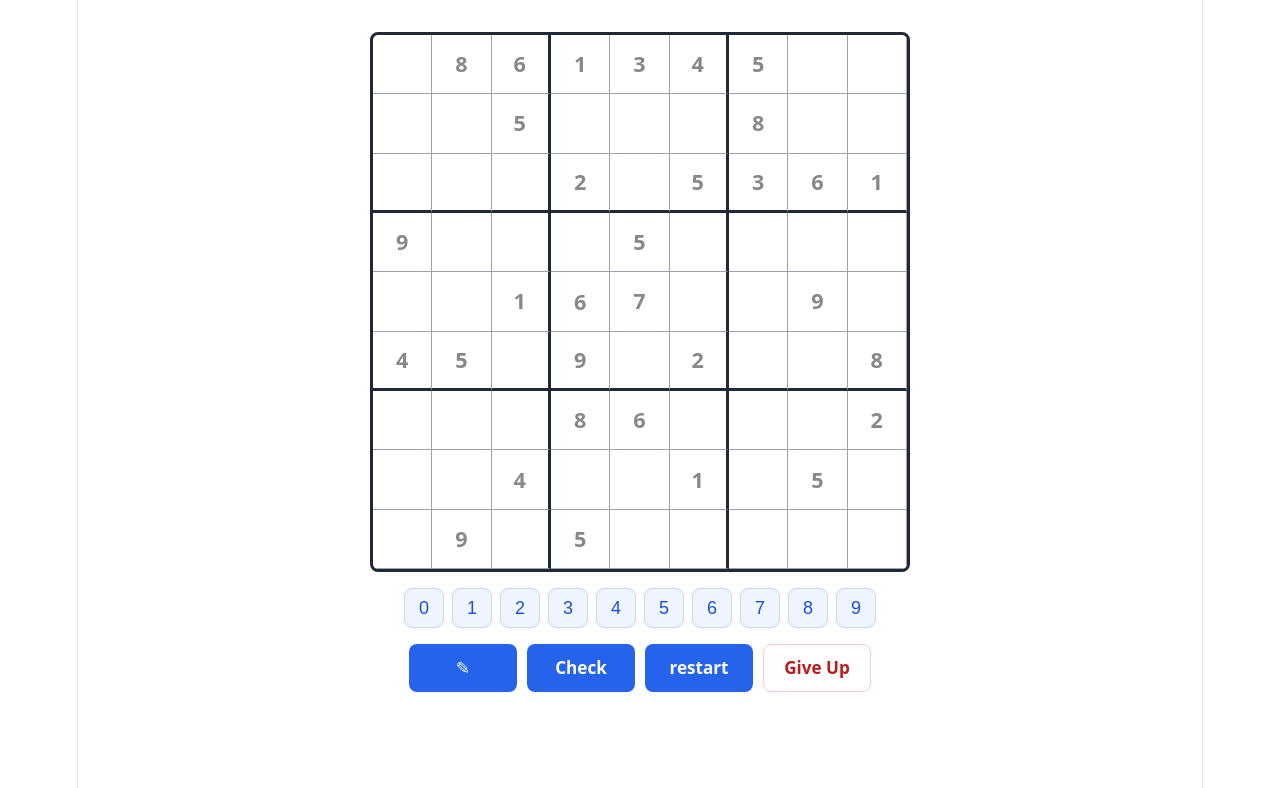
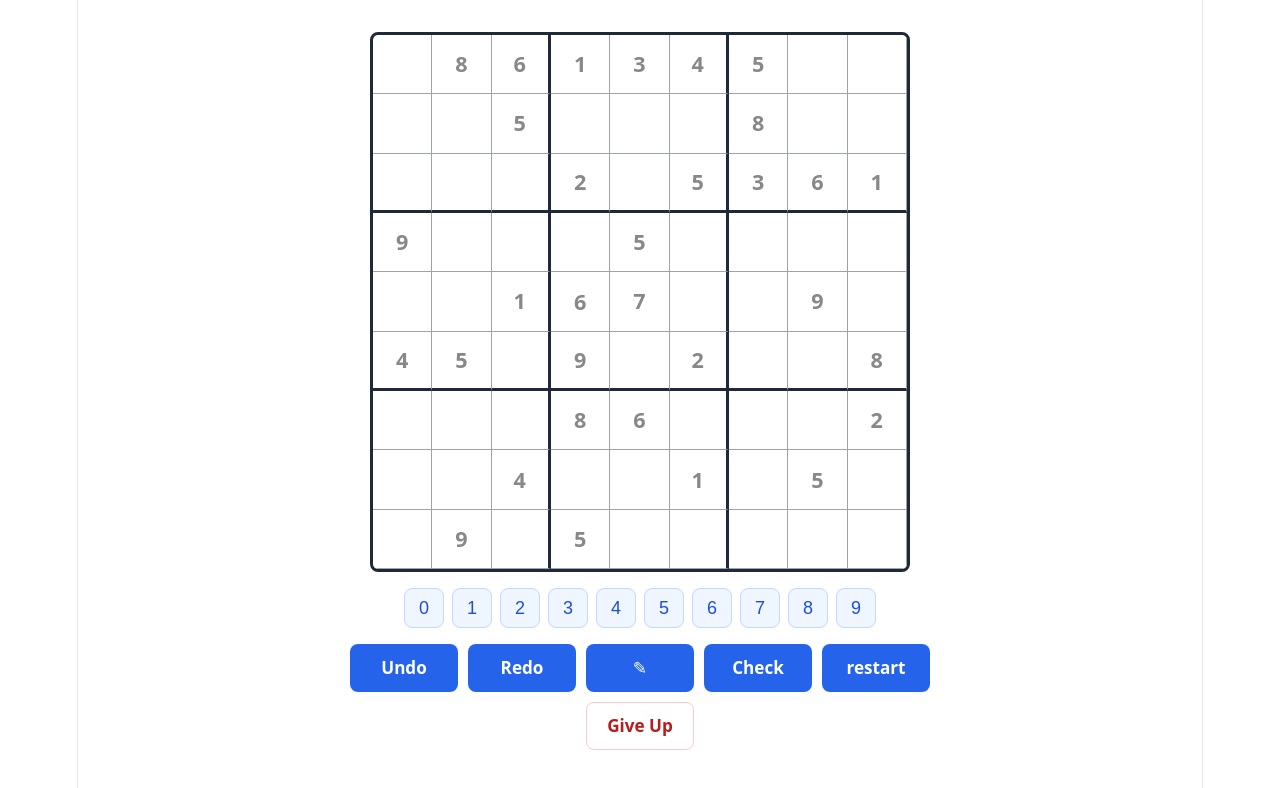
Before and after one commit to Ocean1198/sudoku, a React (Vite) app: page / in a window 1280 px wide. Shown: the top 788 px of the page. Built offline with nearby package versions, Linux system fonts and the light colour scheme.

Commit message:
feat: add undo/redo functionality

```diff
--- a/src/components/GameControls.tsx
+++ b/src/components/GameControls.tsx
@@ -3,15 +3,31 @@ import styles from './GameControls.module.css';
 type GameControlsProps = {
   disabled: boolean;
   isMemoMode: boolean;
+  onUndo: () => void;
+  onRedo: () => void;
   onMemo: () => void;
   onCheck: () => void;
   onRestart: () => void;
   onGiveUp: () => void;
 };
 
-function GameControls({ disabled, isMemoMode, onMemo, onCheck, onRestart, onGiveUp } : GameControlsProps) {
+function GameControls({ disabled, isMemoMode, onUndo, onRedo, onMemo, onCheck, onRestart, onGiveUp } : GameControlsProps) {
   return (
     <div className={styles.controls}>
+      <button
+        className={styles.checkButton}
+        onClick={onUndo}
+        disabled={disabled}
+      >
+        Undo
+      </button>
+      <button
+        className={styles.checkButton}
+        onClick={onRedo}
+        disabled={disabled}
+      >
+        Redo
+      </button>
       <button
         className={`${styles.checkButton} ${isMemoMode ? styles.memoActive : ''}`}
         onClick={onMemo}
--- a/src/components/SudokuGame.tsx
+++ b/src/components/SudokuGame.tsx
@@ -56,6 +56,17 @@ function SudokuGame() {
     level: 0
   });
 
+  type Move = {
+    row: number;
+    col: number;
+    prevValue: number;
+    newValue: number;
+    prevMemo: number[];
+    newMemo: number[];
+  }
+  const [undoStack, setUndoStack] = useState<Move[]>([]);
+  const [redoStack, setRedoStack] = useState<Move[]>([]);
+
   const generateSudoku = (br: number, bc: number, level: number, seed?: number) => {
     const game = createGame(br, bc, level, seed);
     setSolution(game.answer);
@@ -98,6 +109,15 @@ function SudokuGame() {
     if (selected === null) return;
     if (puzzle[selected.row][selected.col] !== 0) return;
     if (current[selected.row][selected.col].value === value) return;
+    undoStack.push({
+      row: selected.row,
+      col: selected.col,
+      prevValue: current[selected.row][selected.col].value,
+      newValue: value,
+      prevMemo: memoBoard[selected.row][selected.col],
+      newMemo: []
+    });
+    redoStack.length = 0;
     setCurrent(prev => {
       const next = prev.map(row => row.slice());
       next[selected.row][selected.col].isUserInput = true;
@@ -116,18 +136,71 @@ function SudokuGame() {
     if (selected === null) return;
     if (puzzle[selected.row][selected.col] !== 0) return;
     if (current[selected.row][selected.col].value !== 0) return;
+
+    const prevMemo = memoBoard[selected.row][selected.col];
+    let newMemo: number[];
+
+    if (value === 0) {
+        newMemo = [];
+    } else if (prevMemo.includes(value)) {
+      newMemo = prevMemo.filter(num => num !== value);
+    } else {
+      newMemo = [...prevMemo, value].sort((a, b) => a - b);
+    }
+
+    undoStack.push({
+      row: selected.row,
+      col: selected.col,
+      prevValue: 0,
+      newValue: 0,
+      prevMemo: prevMemo,
+      newMemo: newMemo
+    });
+    redoStack.length = 0;
+
     setMemoBoard(prev => {
       const next = prev.map(row => row.map(cell => [...cell]));
-      const cell = next[selected.row][selected.col];
-      if (value === 0) {
-        next[selected.row][selected.col] = [];
-      } else if (cell.includes(value)) {
-        next[selected.row][selected.col] = cell.filter(num => num !== value);
-      } else {
-        next[selected.row][selected.col] = [...cell, value].sort((a, b) => a - b);;
-      }
+      next[selected.row][selected.col] = newMemo;
       return next;
     });
+  }
+
+  const handleUndo = () => {
+    if (undoStack.length === 0) return;
+    const lastMove = undoStack[undoStack.length - 1];
+    setUndoStack(prev => prev.slice(0, -1));
+    setCurrent(prev => {
+      const next = prev.map(row => row.slice());
+      next[lastMove.row][lastMove.col].value = lastMove.prevValue;
+      next[lastMove.row][lastMove.col].isUserInput = lastMove.prevValue !== 0;
+      return next;
+    });
+    setMemoBoard(prev => {
+      const next = prev.map(row => row.map(cell => [...cell]));
+      next[lastMove.row][lastMove.col] = lastMove.prevMemo;
+      return next;
+    });
+    redoStack.push(lastMove);
+    paintBoard();
+  }
+
+  const handleRedo = () => {
+    if (redoStack.length === 0) return;
+    const lastMove = redoStack[redoStack.length - 1];
+    setRedoStack(prev => prev.slice(0, -1));
+    setCurrent(prev => {
+      const next = prev.map(row => row.slice());
+      next[lastMove.row][lastMove.col].value = lastMove.newValue;
+      next[lastMove.row][lastMove.col].isUserInput = lastMove.newValue !== 0;
+      return next;
+    });
+    setMemoBoard(prev => {
+      const next = prev.map(row => row.map(cell => [...cell]));
+      next[lastMove.row][lastMove.col] = lastMove.newMemo;
+      return next;
+    });
+    undoStack.push(lastMove);
+    paintBoard();
   }
 
   const handleMemo = () => {
@@ -270,6 +343,8 @@ function SudokuGame() {
       <GameControls
         disabled={gameStatus !== "playing"}
         isMemoMode={memoStatus}
+        onUndo={handleUndo}
+        onRedo={handleRedo}
         onMemo={handleMemo}
         onCheck={handleCheck}
         onRestart={handleRestart}
```
